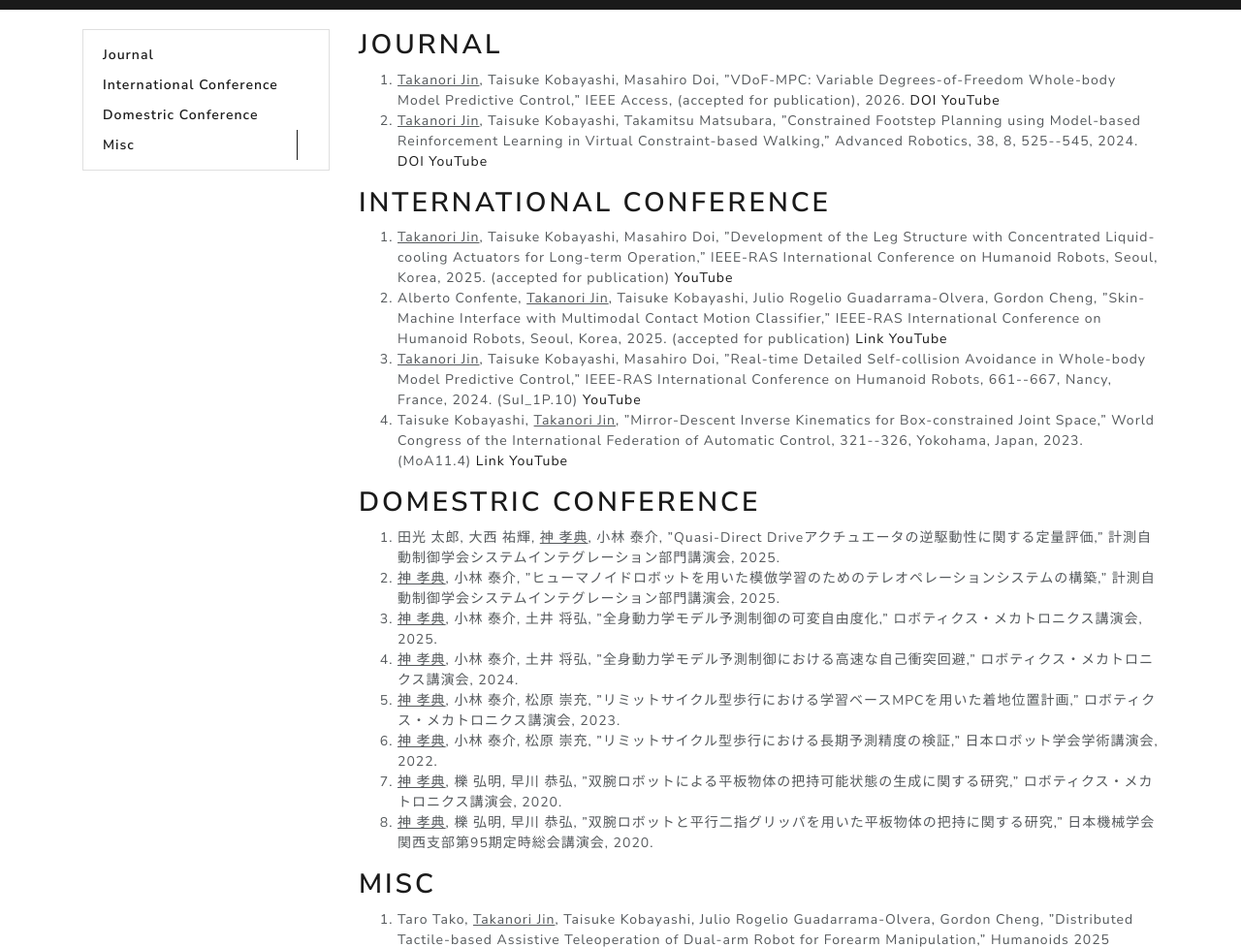
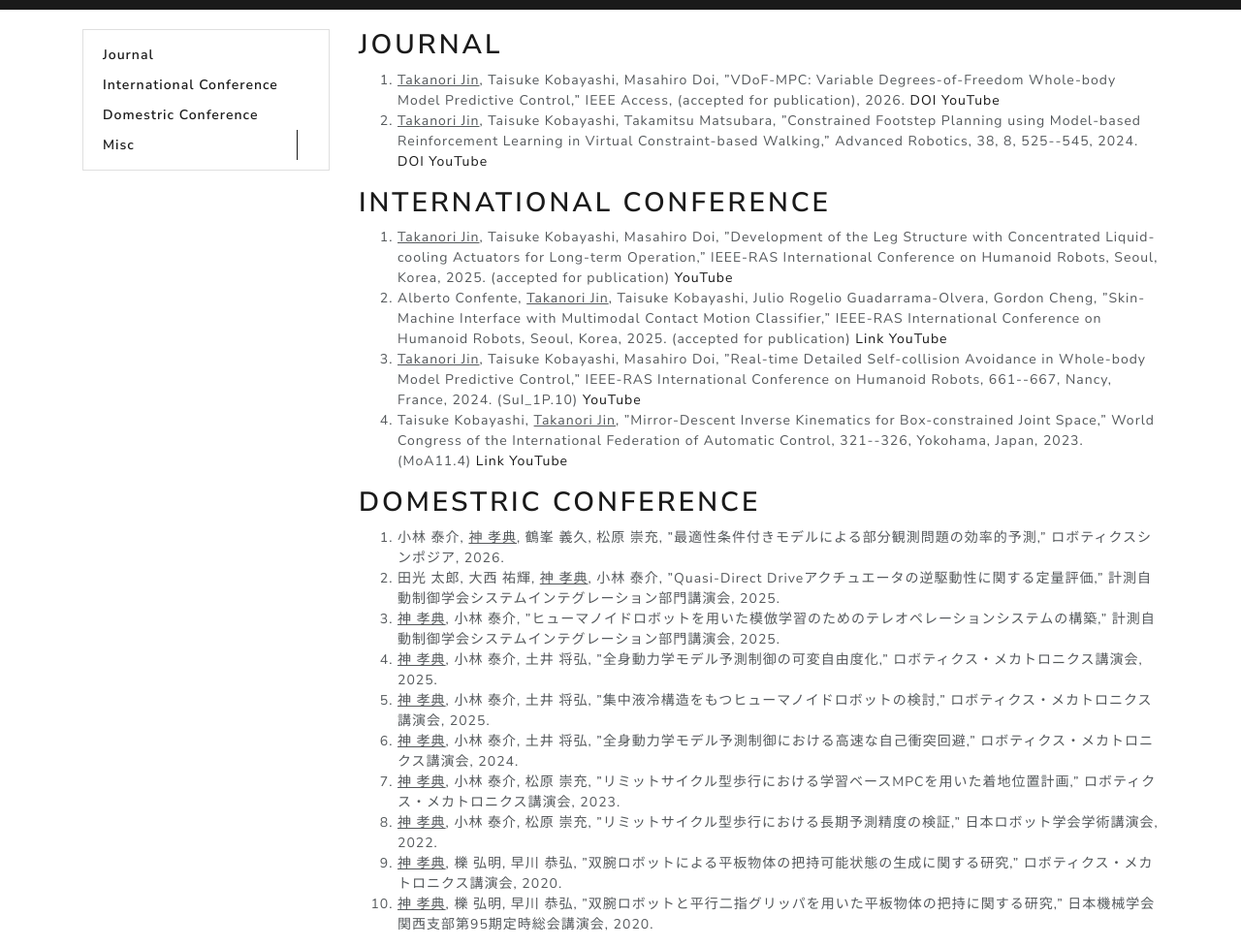
Before and after one commit to takanjin/takanjin.github.io, a plain HTML site: page publication/index.html in a window 1280 px wide. Shown: the part 79-1056 px from the top of the page at 97% size. Drawn offline with nearby package versions, Linux system fonts and the light colour scheme.

Commit message:
Add files via upload
add robosym

```diff
--- a/publication/index.html
+++ b/publication/index.html
@@ -118,9 +118,11 @@
 </ol>
 <h2 id="domestric-conference">Domestric Conference</h2>
 <ol>
+<li>小林 泰介, <ins>神 孝典</ins>, 鶴峯 義久, 松原 崇充, ”最適性条件付きモデルによる部分観測問題の効率的予測,” ロボティクスシンポジア, 2026.</li>
 <li>田光 太郎, 大西 祐輝, <ins>神 孝典</ins>, 小林 泰介, ”Quasi-Direct Driveアクチュエータの逆駆動性に関する定量評価,” 計測自動制御学会システムインテグレーション部門講演会, 2025.</li>
 <li><ins>神 孝典</ins>, 小林 泰介, ”ヒューマノイドロボットを用いた模倣学習のためのテレオペレーションシステムの構築,” 計測自動制御学会システムインテグレーション部門講演会, 2025.</li>
 <li><ins>神 孝典</ins>, 小林 泰介, 土井 将弘, ”全身動力学モデル予測制御の可変自由度化,” ロボティクス・メカトロニクス講演会, 2025.</li>
+<li><ins>神 孝典</ins>, 小林 泰介, 土井 将弘, ”集中液冷構造をもつヒューマノイドロボットの検討,” ロボティクス・メカトロニクス講演会, 2025.</li>
 <li><ins>神 孝典</ins>, 小林 泰介, 土井 将弘, ”全身動力学モデル予測制御における高速な自己衝突回避,” ロボティクス・メカトロニクス講演会, 2024.</li>
 <li><ins>神 孝典</ins>, 小林 泰介, 松原 崇充, ”リミットサイクル型歩行における学習ベースMPCを用いた着地位置計画,” ロボティクス・メカトロニクス講演会, 2023.</li>
 <li><ins>神 孝典</ins>, 小林 泰介, 松原 崇充, ”リミットサイクル型歩行における長期予測精度の検証,” 日本ロボット学会学術講演会, 2022.</li>
```
Also changed, not shown: index.html (+1 -1 lines), search/search_index.json (+1 -1 lines), 2 other files.
